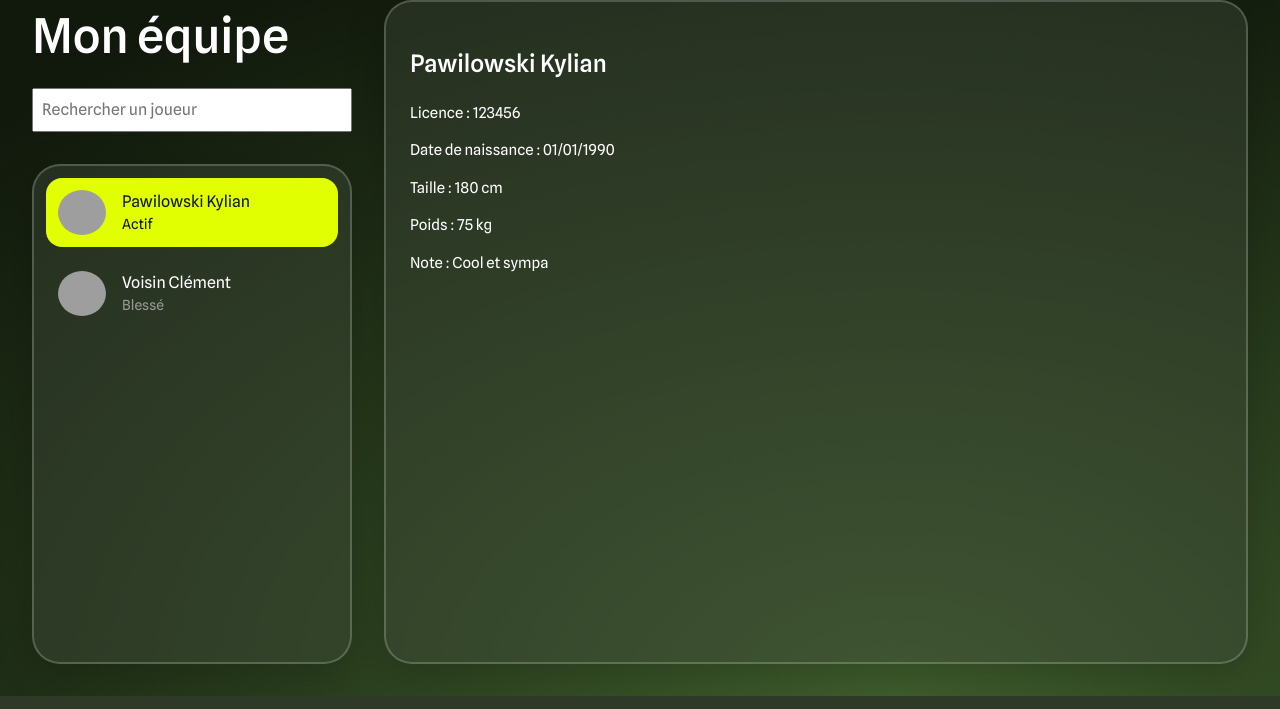
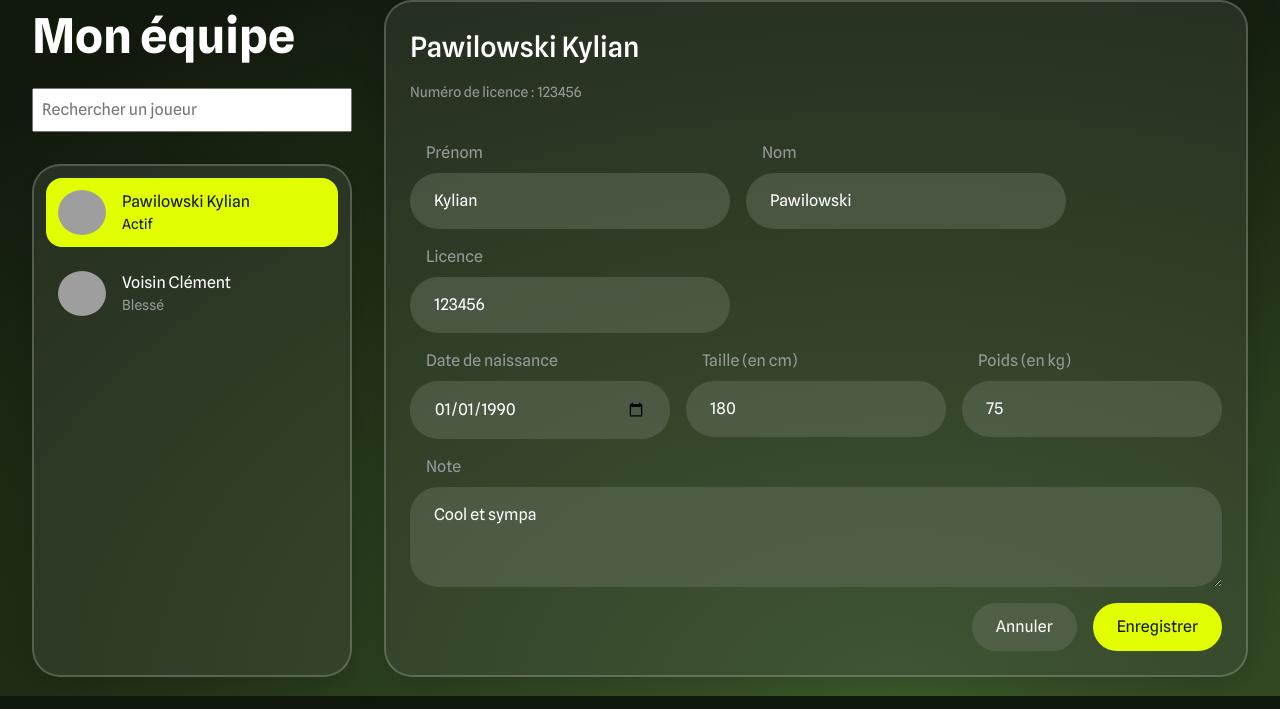
Before and after one commit to Clembs/Dodgestion, a PHP site: the page made by public/index.php in a window 1280 px wide. Shown: the part 104-813 px from the top of the page. Run offline with PHP 8.4, Linux system fonts and the light colour scheme; grey boxes are pictures that could not be loaded.

Commit message:
feat: ajout du formulaire pour la modification du joueur

```diff
--- a/src/views/layout.php
+++ b/src/views/layout.php
@@ -19,7 +19,7 @@ $completeTitle = "Gestion sportive | $title";
   <!-- Chargement de la police d'écriture -->
   <link rel="preconnect" href="https://fonts.googleapis.com">
   <link rel="preconnect" href="https://fonts.gstatic.com" crossorigin>
-  <link href="https://fonts.googleapis.com/css2?family=Spline+Sans:wght@400..600&display=swap" rel="stylesheet">
+  <link href="https://fonts.googleapis.com/css2?family=Spline+Sans:wght@400..700&display=swap" rel="stylesheet">
   <link rel="stylesheet" href="/styles/globals.css" />
 
   <!-- Ajout des tags méta, de l'OpenGraph, du titre, etc (le SEO) -->
--- a/src/views/équipe.php
+++ b/src/views/équipe.php
@@ -7,7 +7,7 @@ $joueurs = [
     'prenom' => 'Kylian',
     'status' => 'ACTIF',
     'licence' => '123456',
-    'date_naissance' => '01/01/1990',
+    'date_naissance' => '1990-01-01',
     'taille' => 180,
     'poids' => 75,
     'note' => 'Cool et sympa',
@@ -18,7 +18,7 @@ $joueurs = [
     'prenom' => 'Clément',
     'status' => 'BLESSE',
     'licence' => '123457',
-    'date_naissance' => '01/01/1991',
+    'date_naissance' => '1991-01-01',
     'taille' => 175,
     'poids' => 70,
     'note' => 'Bonne condition physique',
@@ -32,6 +32,7 @@ $joueurSélectionné = $joueurs[$_GET['joueur'] ?? '123456'];
 <?php ob_start(); ?>
 
 <main>
+  <!-- Barre latérale listant les joueurs -->
   <aside>
     <h1> Mon équipe </h1>
 
@@ -68,14 +69,62 @@ $joueurSélectionné = $joueurs[$_GET['joueur'] ?? '123456'];
     </ul>
   </aside>
 
+  <!-- Informations sur le joueur sélectionné -->
   <div class="surface" id="infos-joueur">
-    <h2> <?= $joueurSélectionné['nom'] ?> <?= $joueurSélectionné['prenom'] ?> </h2>
+    <div id="infos-joueur-header">
+      <h2> <?= $joueurSélectionné['nom'] ?> <?= $joueurSélectionné['prenom'] ?> </h2>
+      <p class="subtext">
+        Numéro de licence : <?= $joueurSélectionné['licence'] ?>
+      </p>
+    </div>
 
-    <p> Licence : <?= $joueurSélectionné['licence'] ?> </p>
-    <p> Date de naissance : <?= $joueurSélectionné['date_naissance'] ?> </p>
-    <p> Taille : <?= $joueurSélectionné['taille'] ?> cm </p>
-    <p> Poids : <?= $joueurSélectionné['poids'] ?> kg </p>
-    <p> Note : <?= $joueurSélectionné['note'] ?> </p>
+    <form action="/?form=équipe" method="post">
+      <div class="ligne">
+        <label class="input" for="prenom">
+          <div class="label">Prénom</div>
+          <input type="text" name="prenom" id="prenom" value="<?= $joueurSélectionné['prenom'] ?>">
+        </label>
+
+        <label class="input" for="nom">
+          <div class="label">Nom</div>
+          <input type="text" name="nom" id="nom" value="<?= $joueurSélectionné['nom'] ?>">
+        </label>
+      </div>
+      <div class="ligne">
+        <label class="input" for="licence">
+          <div class="label">Licence</div>
+          <input type="text" name="licence" id="licence" value="<?= $joueurSélectionné['licence'] ?>">
+        </label>
+      </div>
+      <div class="ligne">
+        <label class="input" for="date_naissance">
+          <div class="label">Date de naissance</div>
+          <input type="date" name="date_naissance" id="date_naissance"
+            value="<?= $joueurSélectionné['date_naissance'] ?>">
+        </label>
+
+        <label class="input" for="taille">
+          <div class="label">Taille (en cm)</div>
+          <input type="number" name="taille" id="taille" value="<?= $joueurSélectionné['taille'] ?>">
+        </label>
+
+        <label class="input" for="poids">
+          <div class="label">Poids (en kg)</div>
+          <input type="number" name="poids" id="poids" value="<?= $joueurSélectionné['poids'] ?>">
+        </label>
+      </div>
+      <div class="ligne">
+        <label class="input" for="note">
+          <div class="label">Note</div>
+          <textarea name="note" id="note"><?= $joueurSélectionné['note'] ?></textarea>
+        </label>
+      </div>
+
+      <div class="buttons">
+        <button class="button" type="reset">Annuler</button>
+        <button class="button" type="submit">Enregistrer</button>
+      </div>
+    </form>
   </div>
 </main>
 
@@ -96,16 +145,19 @@ $joueurSélectionné = $joueurs[$_GET['joueur'] ?? '123456'];
     flex: 1;
   }
 
-  h1 {
-    font-size: 3rem;
-    margin: 0;
-  }
-
+  /* Partie barre latérale */
   aside {
     width: 320px;
     display: flex;
     flex-direction: column;
     gap: 1rem;
+    flex-shrink: 0;
+  }
+
+  aside h1 {
+    font-size: 3rem;
+    font-weight: 700;
+    margin: 0;
   }
 
   aside input {
@@ -151,10 +203,90 @@ $joueurSélectionné = $joueurs[$_GET['joueur'] ?? '123456'];
     color: var(--color-background);
   }
 
+  #liste-joueurs .joueur[aria-current="false"]:hover {
+    background-color: var(--color-surface-variant);
+  }
+
+  /* Partie informations joueur */
   #infos-joueur {
+    display: flex;
+    flex-direction: column;
+    gap: 1.5rem;
+
     flex: 1;
+
     padding: 1.5rem;
     overflow-y: auto;
+  }
+
+  #infos-joueur h2 {
+    font-size: 1.75rem;
+    font-weight: 500;
+    margin: 0;
+  }
+
+  #infos-joueur form {
+    display: flex;
+    flex-direction: column;
+    gap: 1rem;
+    height: 100%;
+  }
+
+  #infos-joueur .ligne {
+    display: flex;
+    gap: 1rem;
+  }
+
+  .input {
+    display: flex;
+    flex-direction: column;
+    gap: 0.5rem;
+    width: 100%;
+  }
+
+  .input .label {
+    color: var(--color-subtext);
+    margin-left: 1rem;
+  }
+
+  .input input,
+  .input textarea {
+    border: none;
+    background-color: var(--color-surface-variant);
+    border-radius: 1.75rem;
+    padding: 1rem 1.5rem;
+    color: var(--color-text);
+    width: 100%;
+  }
+
+  .input:has(input) {
+    max-width: 320px;
+  }
+
+  .input textarea {
+    resize: vertical;
+    min-height: 100px;
+  }
+
+  .buttons {
+    display: flex;
+    gap: 1rem;
+    justify-content: flex-end;
+    margin-top: auto;
+  }
+
+  .button {
+    padding: 0.75rem 1.5rem;
+    border-radius: 1.75rem;
+    background-color: var(--color-primary);
+    color: var(--color-background);
+    border: none;
+    cursor: pointer;
+  }
+
+  .button[type="reset"] {
+    background-color: var(--color-surface-variant);
+    color: var(--color-text);
   }
 </style>
 <?php $head = isset($head) ? $head . ob_get_clean() : ob_get_clean(); ?>
```
